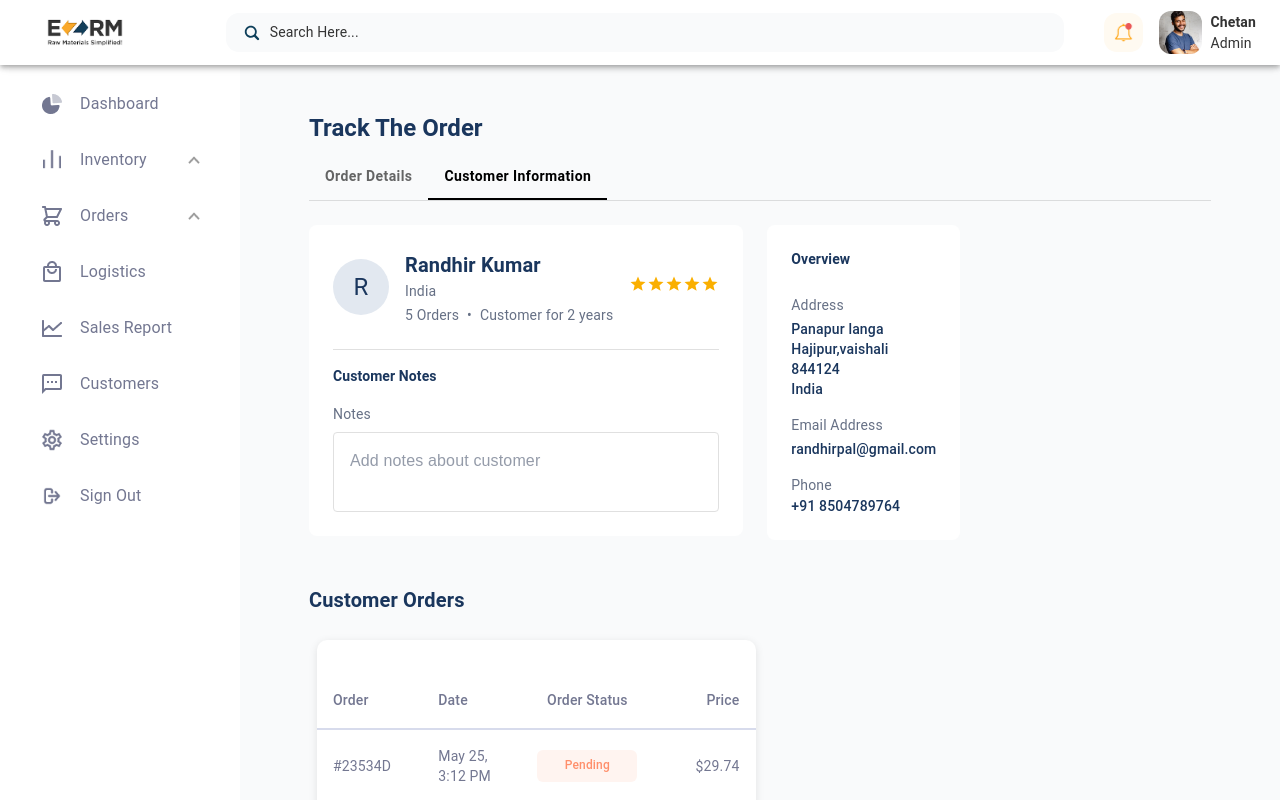
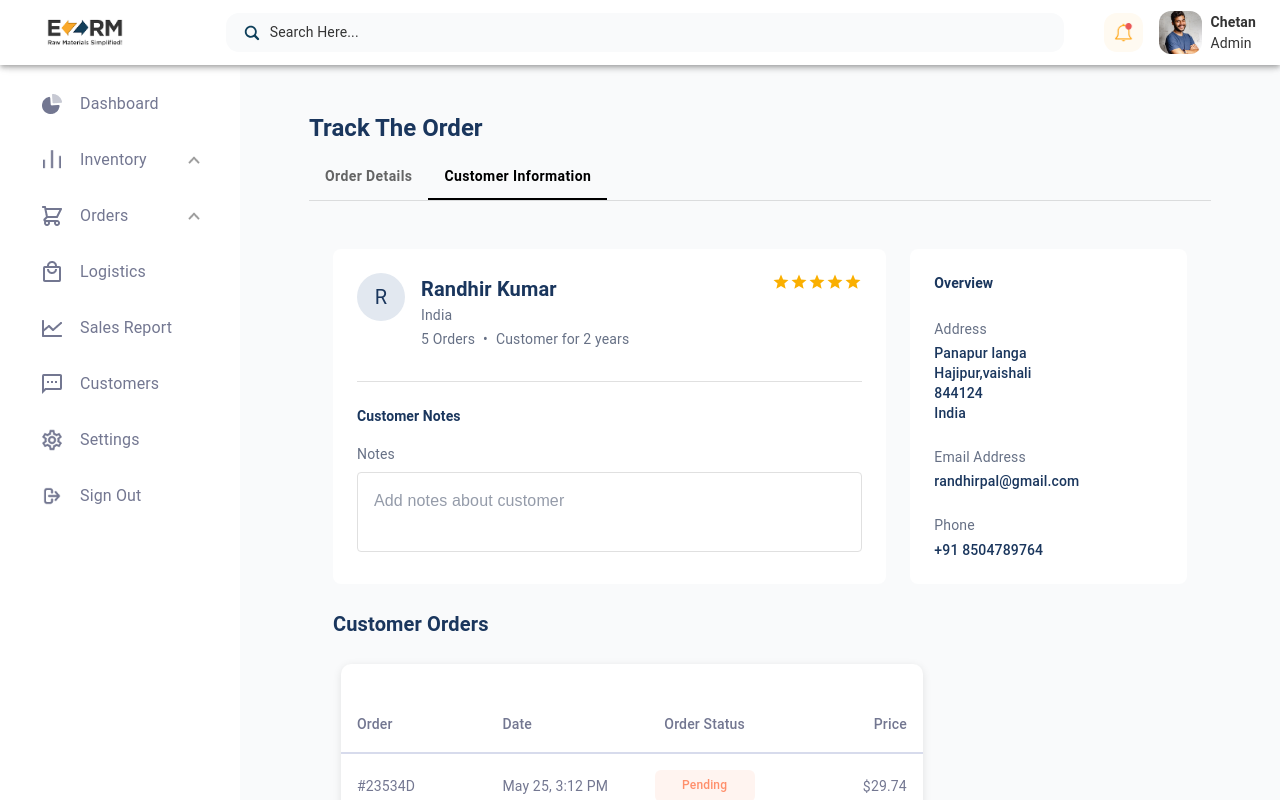
Before and after one commit to Ketan281/ezrm-ui, a Next.js app: page /admin/order/orders/detail/1 in a window 1280 px wide. Shown: the top 800 px of the page. Built offline with nearby package versions, Linux system fonts and the light colour scheme.

Commit message:
saved changes

```diff
--- a/src/app/admin/order/orders/detail/[id]/page.tsx
+++ b/src/app/admin/order/orders/detail/[id]/page.tsx
@@ -6,8 +6,8 @@ import { NextPage } from "next";
 import { Box, Typography, Tabs, Tab, Paper, Button, Divider, Grid, styled, Avatar, Rating } from "@mui/material";
 import { LocalShipping, Receipt } from "@mui/icons-material";
 import { type TableColumn, type TableRowData, TableComponent } from "../../../../../../components/TableComponent";
+import Image from 'next/image';
 
-// Custom styled components
 const StyledTab = styled(Tab)({
   textTransform: "none",
   fontWeight: 600,
@@ -298,7 +298,7 @@ const OrderTracking: NextPage<OrderTrackingProps> = ({ params }) => {
           <Paper elevation={0} sx={{ p: 3, mb: 3, borderRadius: 2 }}>
             {[1, 2].map((item, index) => (
               <React.Fragment key={index}>
-                <Grid container spacing={2} alignItems="center">
+                <Grid container spacing={22} alignItems="center">
                   <Grid display="flex" alignItems="center" gap={3}>
                     <Avatar variant="rounded" sx={{ width: 50, height: 50, bgcolor: "#f0f0f0" }} />
                     <Box>
@@ -324,7 +324,7 @@ const OrderTracking: NextPage<OrderTrackingProps> = ({ params }) => {
                 {index < 1 && <Divider sx={{ my: 2 }} />}
               </React.Fragment>
             ))}
-            <Grid container spacing={2} sx={{ mt: 5 }}>
+            <Grid container spacing={12} sx={{ mt: 5 }}>
               <Grid>
                 <Box>
                   <Typography variant="h6" fontWeight="700" color="#1a365d" sx={{ mb: 2 }}>
@@ -334,7 +334,7 @@ const OrderTracking: NextPage<OrderTrackingProps> = ({ params }) => {
                     <Typography variant="body2" color="rgba(102, 112, 133, 1)">
                       Visa **56
                     </Typography>
-                    <Box component="img" src="/placeholder.svg?height=30&width=80" alt="Visa" sx={{ height: 16 }} />
+                    <Image src="/visa.png" alt="ERMM Logo" width={30} height={35} />
                   </Box>
                 </Box>
               </Grid>
@@ -360,7 +360,7 @@ const OrderTracking: NextPage<OrderTrackingProps> = ({ params }) => {
                 <Typography variant="h6" fontWeight="700" color="#1a365d" sx={{ mb: 2 }}>
                   Order Summary
                 </Typography>
-                <Box>
+                <Box width={"25vw"}>
                   <Box sx={{ display: "flex", justifyContent: "space-between", mb: 2 }}>
                     <Typography variant="body2" color="rgba(102, 112, 133, 1)">
                       Subtotal
@@ -415,11 +415,15 @@ const OrderTracking: NextPage<OrderTrackingProps> = ({ params }) => {
       ) : (
         // Customer Information Tab Content
         <>
-          <Grid container spacing={3}>
-            <Grid>
-              <Paper elevation={0} sx={{ p: 3, mb: 3, borderRadius: 2 }}>
-                <Box sx={{ display: "flex", alignItems: "center", gap: 2, mb: 3 }}>
-                  <Avatar sx={{ bgcolor: "#E2E8F0", color: "#1a365d", width: 56, height: 56, fontSize: "24px" }}>
+          {/* Customer Information Tab Content */}
+          {/* Customer Information Tab Content */}
+          <Box sx={{ maxWidth: "100%", margin: "0 auto", p: 3, bgcolor: "#f9fafb" }}>
+            <Box sx={{ display: "flex", flexDirection: { xs: "column", md: "row" }, gap: 3, mb: 3 }}>
+              {/* Left Column - Customer Info & Notes */}
+              <Box sx={{ flex: 2 }}>
+                <Paper elevation={0} sx={{ p: 3, borderRadius: 2, height: "100%" }}>
+                  <Box sx={{ display: "flex", alignItems: "flex-start", gap: 2, mb: 4 }}>
+                    <Avatar sx={{ bgcolor: "#E2E8F0", color: "#1a365d", width: 48, height: 48, fontSize: "20px" }}>
                       R
                     </Avatar>
                     <Box>
@@ -448,7 +452,7 @@ const OrderTracking: NextPage<OrderTrackingProps> = ({ params }) => {
 
                   <Divider sx={{ my: 2 }} />
 
-                <Box sx={{ mt: 2 }}>
+                  <Box sx={{ mt: 3 }}>
                     <Typography variant="subtitle2" fontWeight="700" color="#1a365d" sx={{ mb: 2 }}>
                       Customer Notes
                     </Typography>
@@ -469,15 +473,16 @@ const OrderTracking: NextPage<OrderTrackingProps> = ({ params }) => {
                     </Paper>
                   </Box>
                 </Paper>
-            </Grid>
+              </Box>
 
-            <Grid>
-              <Paper elevation={0} sx={{ p: 3, mb: 2, borderRadius: 2 }}>
+              {/* Right Column - Overview */}
+              <Box sx={{ flex: 1 }}>
+                <Paper elevation={0} sx={{ p: 3, borderRadius: 2, height: "100%" }}>
                   <Typography variant="subtitle2" fontWeight="700" color="#1a365d" sx={{ mb: 3 }}>
                     Overview
                   </Typography>
 
-                <Box sx={{ mb: 2 }}>
+                  <Box sx={{ mb: 3 }}>
                     <Typography variant="body2" color="rgba(102, 112, 133, 1)" sx={{ mb: 0.5 }}>
                       Address
                     </Typography>
@@ -495,7 +500,7 @@ const OrderTracking: NextPage<OrderTrackingProps> = ({ params }) => {
                     </Typography>
                   </Box>
 
-                <Box sx={{ mb: 2 }}>
+                  <Box sx={{ mb: 3 }}>
                     <Typography variant="body2" color="rgba(102, 112, 133, 1)" sx={{ mb: 0.5 }}>
                       Email Address
                     </Typography>
@@ -505,7 +510,7 @@ const OrderTracking: NextPage<OrderTrackingProps> = ({ params }) => {
                   </Box>
 
                   <Box>
-                  <Typography variant="body2" color="rgba(102, 112, 133, 1)" sx={{ mb: 0 }}>
+                    <Typography variant="body2" color="rgba(102, 112, 133, 1)" sx={{ mb: 0.5 }}>
                       Phone
                     </Typography>
                     <Typography variant="body2" fontWeight="500" color="#1a365d">
@@ -513,10 +518,11 @@ const OrderTracking: NextPage<OrderTrackingProps> = ({ params }) => {
                     </Typography>
                   </Box>
                 </Paper>
-            </Grid>
+              </Box>
+            </Box>
 
-            <Grid>
-              <Box>
+            {/* Customer Orders (full width) */}
+            <Box sx={{ width: "70%" }}>
               <Typography variant="h6" fontWeight="700" color="#1a365d" sx={{ mb: 2 }}>
                 Customer Orders
               </Typography>
@@ -528,11 +534,10 @@ const OrderTracking: NextPage<OrderTrackingProps> = ({ params }) => {
                 showHeader={true}
                 rowsPerPage={10}
                 currentPage={1}
-                  onPageChange={() => {}}
+                onPageChange={() => { }}
               />
             </Box>
-            </Grid>
-          </Grid>
+          </Box>
         </>
       )}
     </Box>
```
Also changed, not shown: src/app/admin/order/orders/detail/page.tsx (deleted). Lines whose indentation alone changed are shown as unchanged.
